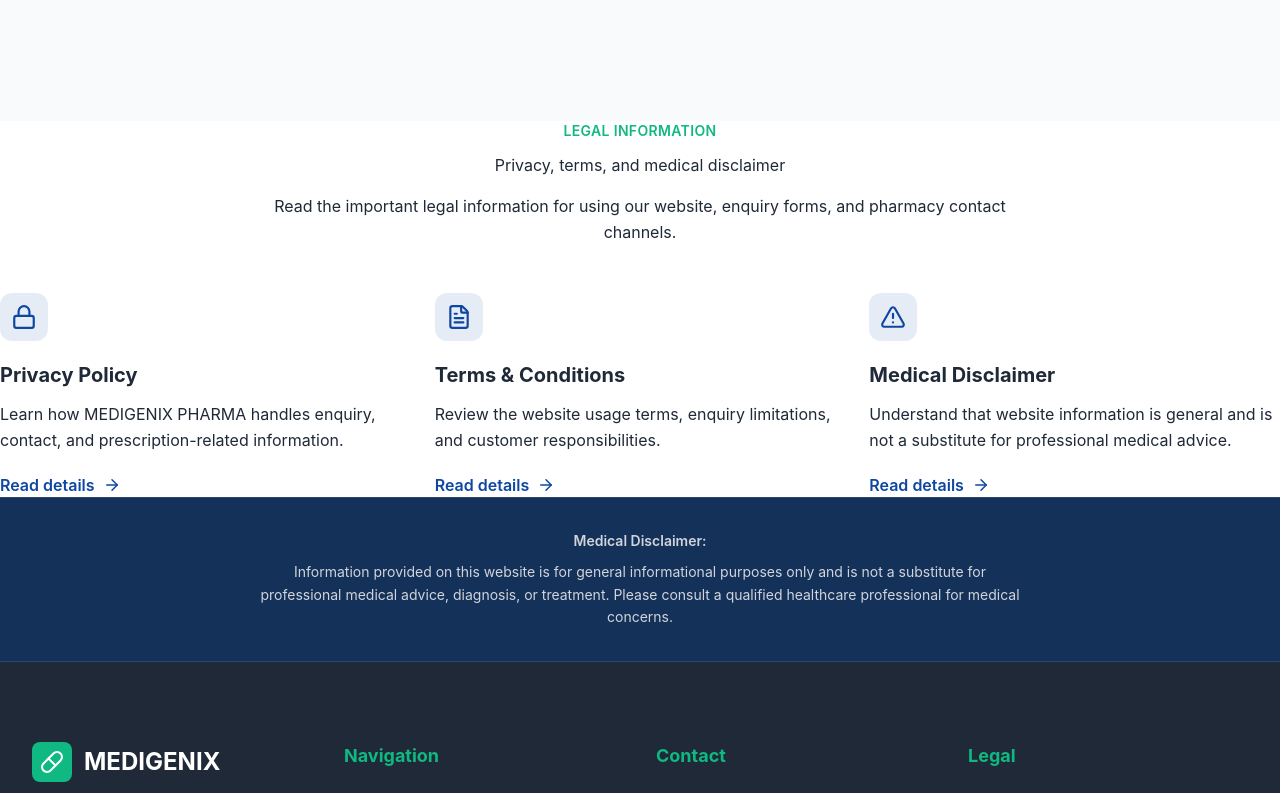
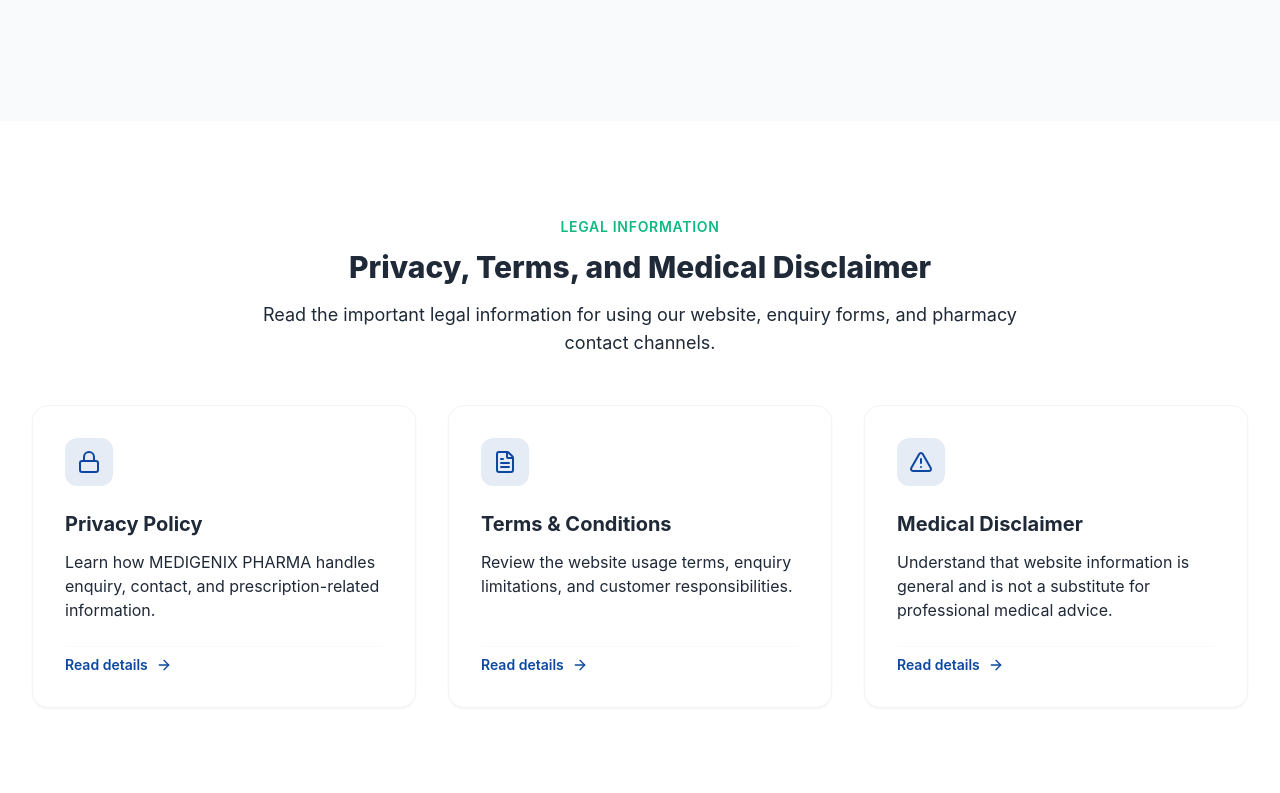
Before and after one commit to msehtesham4628/medigenix-pharma, a React (Vite) app: page / in a window 1280 px wide. Shown: the part 10120-10913 px from the top of the page. Built offline with nearby package versions, Linux system fonts and the light colour scheme.

Commit message:
Update LegalSection.jsx

```diff
--- a/src/components/LegalSection.jsx
+++ b/src/components/LegalSection.jsx
@@ -3,20 +3,26 @@ import { AlertTriangle, ArrowRight, FileText, Lock } from 'lucide-react';
 
 const legalItems = [
   {
+    id: 'privacy',
     title: 'Privacy Policy',
-    description: 'Learn how MEDIGENIX PHARMA handles enquiry, contact, and prescription-related information.',
+    description:
+      'Learn how MEDIGENIX PHARMA handles enquiry, contact, and prescription-related information.',
     href: '#legal/privacy',
     icon: Lock,
   },
   {
+    id: 'terms',
     title: 'Terms & Conditions',
-    description: 'Review the website usage terms, enquiry limitations, and customer responsibilities.',
+    description:
+      'Review the website usage terms, enquiry limitations, and customer responsibilities.',
     href: '#legal/terms',
     icon: FileText,
   },
   {
+    id: 'disclaimer',
     title: 'Medical Disclaimer',
-    description: 'Understand that website information is general and is not a substitute for professional medical advice.',
+    description:
+      'Understand that website information is general and is not a substitute for professional medical advice.',
     href: '#legal/disclaimer',
     icon: AlertTriangle,
   },
@@ -24,36 +30,54 @@ const legalItems = [
 
 export default function LegalSection() {
   return (
-    <section id="legal-overview" className="section bg-white">
-      <div className="container-max">
+    <section id="legal-overview" aria-labelledby="legal-heading" className="section bg-white py-16 md:py-24">
+      <div className="container-max mx-auto px-4 sm:px-6 lg:px-8">
         <div className="text-center max-w-3xl mx-auto mb-12">
-          <p className="text-pharmacy-green font-semibold mb-3 uppercase tracking-wide text-sm">
+          <p className="text-pharmacy-green font-semibold mb-3 uppercase tracking-wider text-xs md:text-sm">
             Legal Information
           </p>
-          <h2 className="heading-secondary mb-4">Privacy, terms, and medical disclaimer</h2>
-          <p className="text-muted leading-relaxed">
+          <h2 id="legal-heading" className="heading-secondary text-3xl md:text-4xl font-extrabold text-dark-navy mb-4">
+            Privacy, Terms, and Medical Disclaimer
+          </h2>
+          <p className="text-muted text-base md:text-lg leading-relaxed">
             Read the important legal information for using our website, enquiry forms, and pharmacy contact channels.
           </p>
         </div>
 
-        <div className="grid md:grid-cols-3 gap-6">
+        <div className="grid md:grid-cols-3 gap-6 lg:gap-8">
           {legalItems.map((item) => {
             const Icon = item.icon;
             return (
               <a
-                key={item.title}
+                key={item.id}
                 href={item.href}
-                className="card card-hover group block h-full"
+                aria-label={`Read details about ${item.title}`}
+                className="card card-hover group flex flex-col justify-between h-full p-6 md:p-8 rounded-2xl bg-white border border-gray-100 shadow-sm hover:shadow-md transition-all duration-300"
               >
-                <div className="w-12 h-12 rounded-xl bg-medical-blue/10 flex items-center justify-center mb-5 group-hover:bg-medical-blue transition-colors">
-                  <Icon className="text-medical-blue group-hover:text-white transition-colors" size={26} />
+                <div>
+                  <div className="w-12 h-12 rounded-xl bg-medical-blue/10 flex items-center justify-center mb-6 group-hover:bg-medical-blue transition-colors duration-300">
+                    <Icon
+                      className="text-medical-blue group-hover:text-white transition-colors duration-300"
+                      size={24}
+                      aria-hidden="true"
+                    />
+                  </div>
+                  <h3 className="text-xl font-bold text-dark-navy mb-3 group-hover:text-medical-blue transition-colors">
+                    {item.title}
+                  </h3>
+                  <p className="text-muted leading-relaxed mb-6 text-sm md:text-base">
+                    {item.description}
+                  </p>
                 </div>
-                <h3 className="text-xl font-bold text-dark-navy mb-3">{item.title}</h3>
-                <p className="text-muted leading-relaxed mb-5">{item.description}</p>
-                <span className="inline-flex items-center gap-2 text-medical-blue font-semibold group-hover:text-medical-dark-blue">
-                  Read details
-                  <ArrowRight size={18} className="group-hover:translate-x-1 transition-transform" />
-                </span>
+
+                <div className="pt-2 border-t border-gray-50 flex items-center gap-2 text-medical-blue font-semibold text-sm group-hover:text-medical-dark-blue">
+                  <span>Read details</span>
+                  <ArrowRight
+                    size={16}
+                    className="transform group-hover:translate-x-1 transition-transform duration-200"
+                    aria-hidden="true"
+                  />
+                </div>
               </a>
             );
           })}
```
